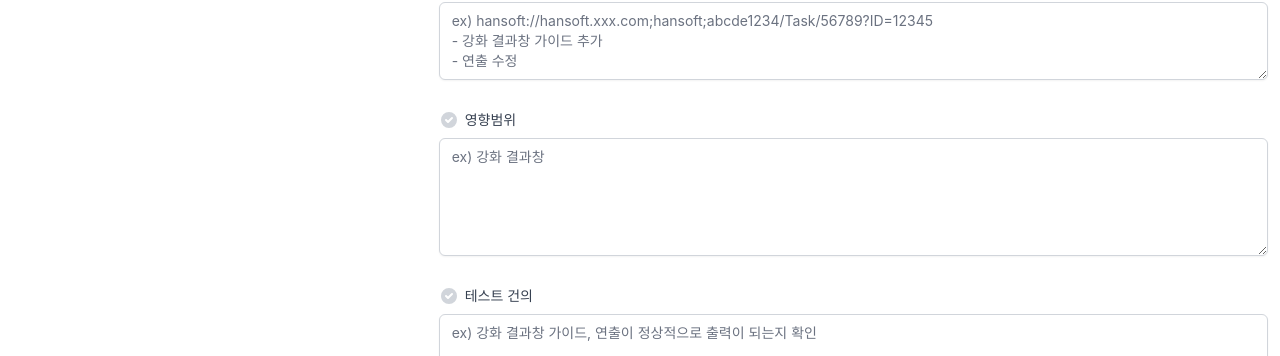
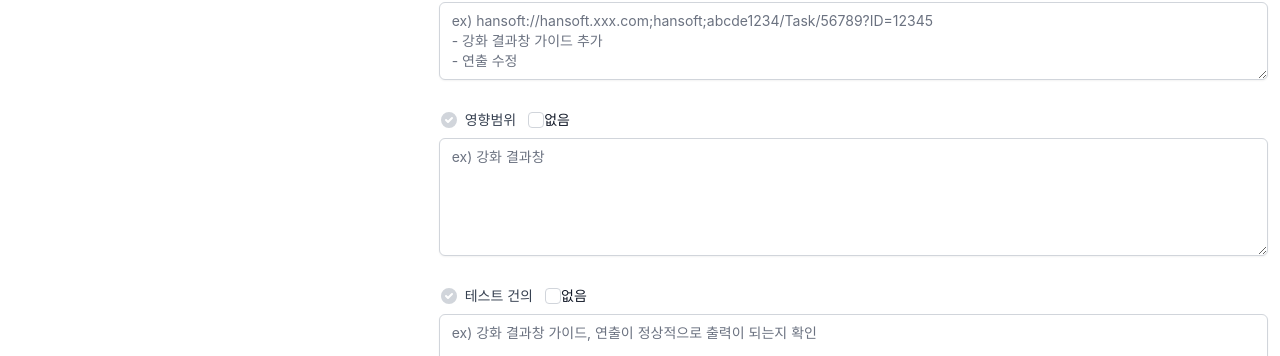
Before and after one commit to poohootdev/submit-log, a Next.js app: page /create-submit-log in a window 1280 px wide. Shown: the part 210-566 px from the top of the page. Built offline with nearby package versions, Linux system fonts and the light colour scheme.

Commit message:
영향 범위, 테스트 범위 CheckBox 추가 및 기존 TextArea 연동

```diff
--- a/pages/create-submit-log.tsx
+++ b/pages/create-submit-log.tsx
@@ -8,7 +8,10 @@ const CreateSubmitLog: NextPage = () => {
   const [summary, setSummary] = useState('');
   const [description, setDescription] = useState('');
   const [impact, setImpact] = useState('');
+  const [impactCheckBox, setImpactCheckBox] = useState(false);
   const [test, setTest] = useState('');
+  const [testCheckBox, setTestCheckBox] = useState(false);
+
   const [result, setResult] = useState('');
 
   useEffect(() => {
@@ -45,6 +48,28 @@ const CreateSubmitLog: NextPage = () => {
     }
   };
 
+  const onChangeCheckBox = (e: React.ChangeEvent<HTMLInputElement>) => {
+    console.log(e.target.checked);
+
+    if (e.target.id === 'checkbox-impact') {
+      setImpactCheckBox(e.target.checked);
+      if (e.target.checked) {
+        setImpact('없음');
+      } else {
+        setImpact('');
+      }
+    }
+
+    if (e.target.id === 'checkbox-test') {
+      setTestCheckBox(e.target.checked);
+      if (e.target.checked) {
+        setTest('없음');
+      } else {
+        setTest('');
+      }
+    }
+  };
+
   const onClickCopy = () => {
     alert('😊 복사 완료!\n' + result);
   };
@@ -54,7 +79,9 @@ const CreateSubmitLog: NextPage = () => {
     setSummary('');
     setDescription('');
     setImpact('');
+    setImpactCheckBox(false);
     setTest('');
+    setTestCheckBox(false);
   };
 
   return (
@@ -139,8 +166,17 @@ const CreateSubmitLog: NextPage = () => {
                     {impact === '' ? <CheckCircleIcon className="flex-shrink-0 mr-1.5 h-5 w-5 text-gray-300" /> : <CheckCircleIcon className="flex-shrink-0 mr-1.5 h-5 w-5 text-green-600" />}
                     영향범위
                   </div>
-                  {/* <input id="checkbox-impact" name="checkbox-impact" type="checkbox" className="h-4 w-4 text-indigo-600 focus:ring-indigo-500 border-gray-300 rounded" />
-                  <div className="text-sm text-gray-900">없음</div> */}
+                  <input
+                    id="checkbox-impact"
+                    name="checkbox-impact"
+                    type="checkbox"
+                    className="sm:mt-0 sm:ml-3 h-4 w-4 text-indigo-600 border-gray-300 rounded"
+                    onChange={onChangeCheckBox}
+                    checked={impactCheckBox}
+                  />
+                  <label className="text-sm text-gray-900" htmlFor="checkbox-impact">
+                    없음
+                  </label>
                 </div>
                 <div className="mt-1">
                   <textarea
@@ -151,6 +187,7 @@ const CreateSubmitLog: NextPage = () => {
                     placeholder="ex) 강화 결과창"
                     onChange={onChangTextArea}
                     value={impact}
+                    disabled={impactCheckBox}
                   />
                 </div>
               </div>
@@ -162,8 +199,17 @@ const CreateSubmitLog: NextPage = () => {
                     {test === '' ? <CheckCircleIcon className="flex-shrink-0 mr-1.5 h-5 w-5 text-gray-300" /> : <CheckCircleIcon className="flex-shrink-0 mr-1.5 h-5 w-5 text-green-600" />}
                     테스트 건의
                   </div>
-                  {/* <input id="checkbox-test" name="checkbox-test" type="checkbox" className="h-4 w-4 text-indigo-600 focus:ring-indigo-500 border-gray-300 rounded" />
-                  <div className="text-sm text-gray-900">없음</div> */}
+                  <input
+                    id="checkbox-test"
+                    name="checkbox-test"
+                    type="checkbox"
+                    className="sm:mt-0 sm:ml-3 h-4 w-4 text-indigo-600 border-gray-300 rounded"
+                    onChange={onChangeCheckBox}
+                    checked={testCheckBox}
+                  />
+                  <label className="text-sm text-gray-900" htmlFor="checkbox-test">
+                    없음
+                  </label>
                 </div>
                 <div className="mt-1">
                   <textarea
@@ -174,6 +220,7 @@ const CreateSubmitLog: NextPage = () => {
                     placeholder="ex) 강화 결과창 가이드, 연출이 정상적으로 출력이 되는지 확인"
                     onChange={onChangTextArea}
                     value={test}
+                    disabled={testCheckBox}
                   />
                 </div>
               </div>
```
